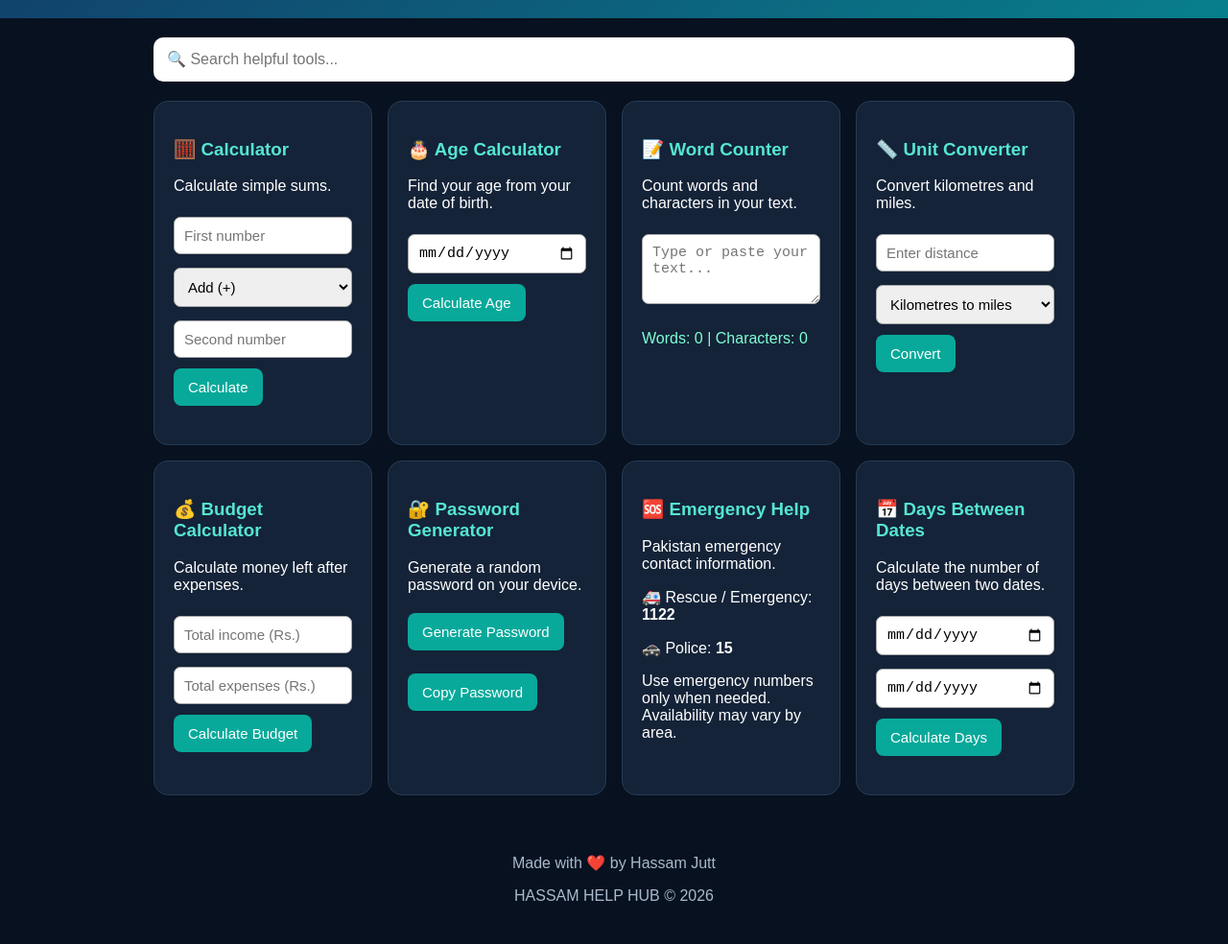
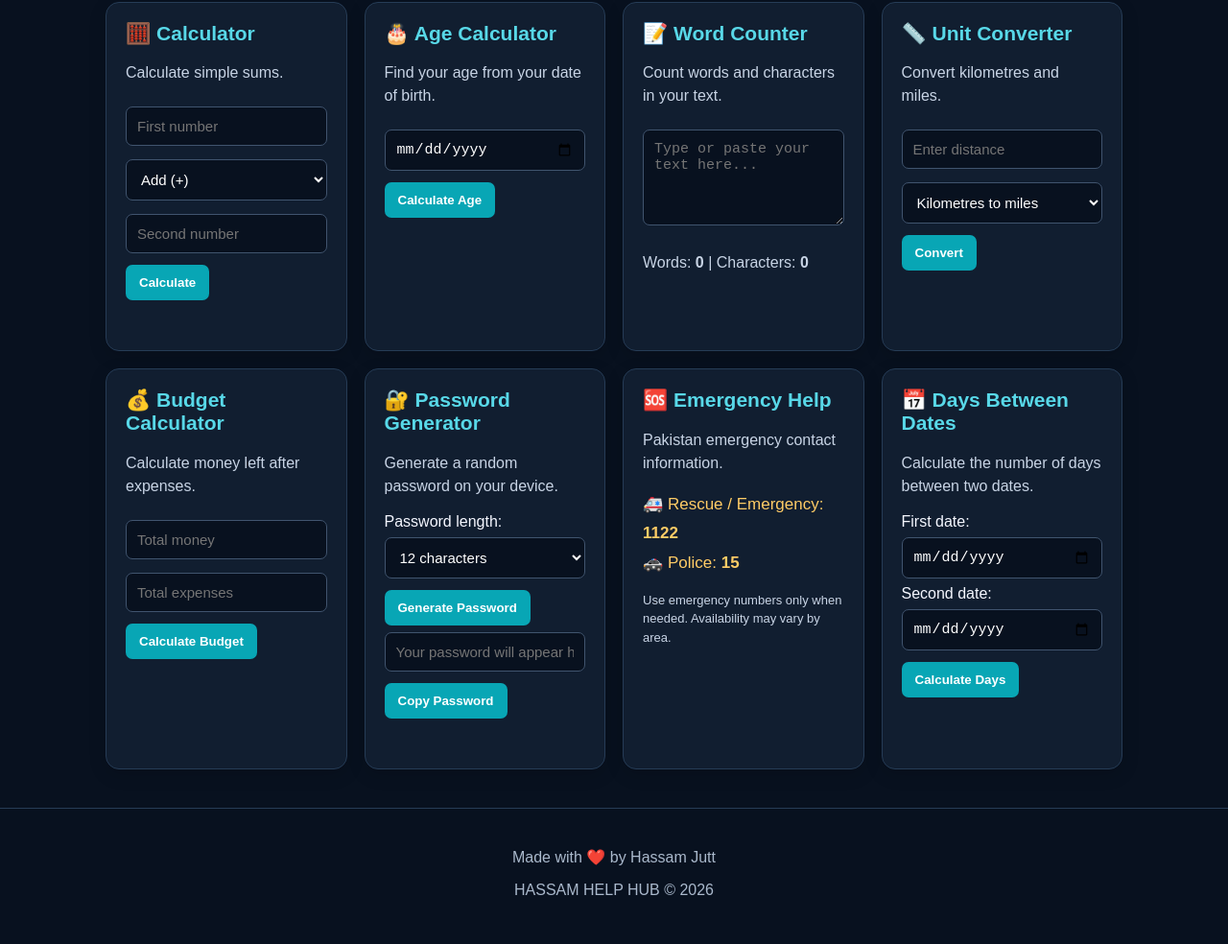
Before and after one commit to jutthassam373-svg/hassam-help-hub, a plain HTML site: page index.html in a window 1280 px wide. Shown: the part 154-1138 px from the top of the page at 96% size. Drawn offline with Linux system fonts and the light colour scheme.

Commit message:
Update index.html

```diff
--- a/index.html
+++ b/index.html
@@ -1,141 +1,247 @@
+
 <!DOCTYPE html>
-
 <html lang="en">
 <head>
 <meta charset="UTF-8">
 <meta name="viewport" content="width=device-width, initial-scale=1.0">
 <meta name="theme-color" content="#123c69">
-<meta name="description" content="Free helpful tools for everyday life by Hassam Jutt.">
-<link rel="manifest" href="./manifest.json">
+<meta name="description" content="HASSAM HELP HUB - Helpful free tools for everyday life.">
 <title>HASSAM HELP HUB</title>
 
+<link rel="manifest" href="./manifest.json">
+<link rel="icon" href="./icon.svg" type="image/svg+xml">
+
 <style>
-*{box-sizing:border-box}
-body{margin:0;font-family:Arial,sans-serif;background:#08111f;color:white}
-header{background:linear-gradient(135deg,#123c69,#087f8c);padding:35px 15px;text-align:center}
-header h1{margin:15px 0;font-size:32px}
-header p{color:#e0f7fa}
-.container{max-width:1000px;margin:auto;padding:20px}
-.search{width:100%;padding:14px;border:0;border-radius:10px;font-size:16px;margin-bottom:20px}
-.grid{display:grid;grid-template-columns:repeat(auto-fit,minmax(220px,1fr));gap:16px}
-.card{background:#142338;border:1px solid #263b55;border-radius:15px;padding:20px}
-.card h3{color:#55e6d0}
-button{background:#08a99a;color:white;border:0;border-radius:8px;padding:11px 15px;cursor:pointer;font-size:15px;margin:4px 0}
-button:hover{background:#087f8c}
-input,select,textarea{max-width:100%;font-size:15px}
-.tool{margin-top:15px}
-.tool input,.tool textarea,.tool select{width:100%;padding:10px;border-radius:7px;border:1px solid #aaa;margin:7px 0}
-.result{color:#7fffd4;overflow-wrap:anywhere}
-footer{text-align:center;padding:25px;color:#a9bacd}
-.hidden{display:none!important}
-#installBtn{background:#fff;color:#123c69;font-weight:bold;padding:13px 18px}
+* {
+  box-sizing: border-box;
+}
+
+body {
+  margin: 0;
+  font-family: Arial, sans-serif;
+  background: #08111f;
+  color: #f5f7ff;
+}
+
+header {
+  text-align: center;
+  padding: 35px 15px;
+  background: linear-gradient(135deg, #123c69, #087f8c);
+}
+
+header h1 {
+  margin: 0 0 10px;
+  font-size: 32px;
+}
+
+header p {
+  margin: 0;
+  color: #e1f5ff;
+}
+
+#installBtn {
+  margin-top: 18px;
+  padding: 12px 20px;
+  background: #ffffff;
+  color: #123c69;
+  border: none;
+  border-radius: 8px;
+  font-weight: bold;
+  cursor: pointer;
+}
+
+main {
+  max-width: 1100px;
+  margin: auto;
+  padding: 20px;
+}
+
+.tools {
+  display: grid;
+  grid-template-columns: repeat(auto-fit, minmax(250px, 1fr));
+  gap: 18px;
+}
+
+.card {
+  background: #111e30;
+  border: 1px solid #263c56;
+  border-radius: 14px;
+  padding: 20px;
+  box-shadow: 0 5px 18px #00000025;
+}
+
+.card h2 {
+  color: #58d8e8;
+  font-size: 21px;
+  margin-top: 0;
+}
+
+.card p {
+  color: #c8d4e5;
+  line-height: 1.5;
+}
+
+input, select, textarea {
+  width: 100%;
+  padding: 11px;
+  margin: 7px 0;
+  border: 1px solid #40546e;
+  border-radius: 7px;
+  background: #08111f;
+  color: white;
+  font-size: 15px;
+}
+
+textarea {
+  min-height: 100px;
+  resize: vertical;
+}
+
+button {
+  padding: 11px 14px;
+  border: none;
+  border-radius: 7px;
+  background: #08a6b5;
+  color: white;
+  font-weight: bold;
+  cursor: pointer;
+  margin-top: 5px;
+}
+
+button:hover {
+  background: #087f8c;
+}
+
+.result {
+  overflow-wrap: anywhere;
+  margin-top: 12px;
+  color: #7df0c5;
+  font-weight: bold;
+  min-height: 20px;
+}
+
+.emergency {
+  color: #ffcc66;
+  font-size: 17px;
+  line-height: 1.8;
+}
+
+footer {
+  text-align: center;
+  padding: 25px 12px;
+  margin-top: 20px;
+  color: #aab9cc;
+  border-top: 1px solid #263c56;
+}
+
+.small {
+  font-size: 13px;
+  color: #aab9cc;
+}
 </style>
-
 </head>
 
 <body>
+
 <header>
-<button id="installBtn" hidden>📲 Install HASSAM HELP HUB</button>
   <h1>🌟 HASSAM HELP HUB</h1>
   <p>Helpful tools for everyday life — all in one place!</p>
+  <button id="installBtn" hidden>📲 Install App</button>
 </header>
 
-<main class="container">
-<input class="search" id="search" placeholder="🔍 Search helpful tools..." oninput="searchTools()">
+<main>
+<section class="tools">
 
-<div class="grid">
-
-<section class="card">
-<h3>🧮 Calculator</h3>
+  <div class="card">
+    <h2>🧮 Calculator</h2>
     <p>Calculate simple sums.</p>
-<div class="tool">
-<input id="n1" type="number" placeholder="First number">
-<select id="op">
+    <input type="number" id="num1" placeholder="First number" step="any">
+    <select id="operator">
       <option value="+">Add (+)</option>
       <option value="-">Subtract (-)</option>
       <option value="*">Multiply (×)</option>
       <option value="/">Divide (÷)</option>
     </select>
-<input id="n2" type="number" placeholder="Second number">
+    <input type="number" id="num2" placeholder="Second number" step="any">
     <button onclick="calculate()">Calculate</button>
-<p class="result" id="calcResult"></p>
+    <div class="result" id="calcResult" aria-live="polite"></div>
   </div>
-</section>
 
-<section class="card">
-<h3>🎂 Age Calculator</h3>
+  <div class="card">
+    <h2>🎂 Age Calculator</h2>
     <p>Find your age from your date of birth.</p>
-<div class="tool">
-<input type="date" id="dob">
-<button onclick="ageCalc()">Calculate Age</button>
-<p class="result" id="ageResult"></p>
+    <input type="date" id="birthDate" aria-label="Date of birth">
+    <button onclick="calculateAge()">Calculate Age</button>
+    <div class="result" id="ageResult" aria-live="polite"></div>
   </div>
-</section>
 
-<section class="card">
-<h3>📝 Word Counter</h3>
+  <div class="card">
+    <h2>📝 Word Counter</h2>
     <p>Count words and characters in your text.</p>
-<div class="tool">
-<textarea id="words" rows="3" placeholder="Type or paste your text..." oninput="countWords()"></textarea>
-<p class="result" id="wordResult">Words: 0 | Characters: 0</p>
+    <textarea id="wordText" placeholder="Type or paste your text here..."></textarea>
+    <p>Words: <strong id="wordCount">0</strong> |
+    Characters: <strong id="charCount">0</strong></p>
   </div>
-</section>
 
-<section class="card">
-<h3>📏 Unit Converter</h3>
+  <div class="card">
+    <h2>📏 Unit Converter</h2>
     <p>Convert kilometres and miles.</p>
-<div class="tool">
-<input type="number" id="distance" placeholder="Enter distance">
-<select id="unit">
+    <input type="number" id="distance" placeholder="Enter distance" min="0" step="any">
+    <select id="unitType">
       <option value="km">Kilometres to miles</option>
       <option value="mi">Miles to kilometres</option>
     </select>
     <button onclick="convertDistance()">Convert</button>
-<p class="result" id="unitResult"></p>
+    <div class="result" id="distanceResult" aria-live="polite"></div>
   </div>
+
+  <div class="card">
+    <h2>💰 Budget Calculator</h2>
+    <p>Calculate money left after expenses.</p>
+    <input type="number" id="income" placeholder="Total money" min="0" step="any">
+    <input type="number" id="expenses" placeholder="Total expenses" min="0" step="any">
+    <button onclick="calculateBudget()">Calculate Budget</button>
+    <div class="result" id="budgetResult" aria-live="polite"></div>
+  </div>
+
+  <div class="card">
+    <h2>🔐 Password Generator</h2>
+    <p>Generate a random password on your device.</p>
+    <label for="passLength">Password length:</label>
+    <select id="passLength">
+      <option value="8">8 characters</option>
+      <option value="12" selected>12 characters</option>
+      <option value="16">16 characters</option>
+      <option value="20">20 characters</option>
+    </select>
+    <button onclick="generatePassword()">Generate Password</button>
+    <input id="passwordOutput" readonly placeholder="Your password will appear here">
+    <button onclick="copyPassword()">Copy Password</button>
+    <div class="result" id="passwordResult" aria-live="polite"></div>
+  </div>
+
+  <div class="card">
+    <h2>🆘 Emergency Help</h2>
+    <p>Pakistan emergency contact information.</p>
+    <div class="emergency">
+      🚑 Rescue / Emergency: <strong>1122</strong><br>
+      🚓 Police: <strong>15</strong>
+    </div>
+    <p class="small">Use emergency numbers only when needed. Availability may vary by area.</p>
+  </div>
+
+  <div class="card">
+    <h2>📅 Days Between Dates</h2>
+    <p>Calculate the number of days between two dates.</p>
+    <label for="date1">First date:</label>
+    <input type="date" id="date1">
+    <label for="date2">Second date:</label>
+    <input type="date" id="date2">
+    <button onclick="calculateDays()">Calculate Days</button>
+    <div class="result" id="daysResult" aria-live="polite"></div>
+  </div>
+
 </section>
-
-<section class="card">
-<h3>💰 Budget Calculator</h3>
-<p>Calculate money left after expenses.</p>
-<div class="tool">
-<input type="number" id="income" placeholder="Total income (Rs.)">
-<input type="number" id="expense" placeholder="Total expenses (Rs.)">
-<button onclick="budgetCalc()">Calculate Budget</button>
-<p class="result" id="budgetResult"></p>
-</div>
-</section>
-
-<section class="card">
-<h3>🔐 Password Generator</h3>
-<p>Generate a random password on your device.</p>
-<div class="tool">
-<button onclick="makePassword()">Generate Password</button>
-<p class="result" id="passwordResult"></p>
-<button onclick="copyPassword()">Copy Password</button>
-</div>
-</section>
-
-<section class="card">
-<h3>🆘 Emergency Help</h3>
-<p>Pakistan emergency contact information.</p>
-<p>🚑 Rescue / Emergency: <b>1122</b></p>
-<p>🚓 Police: <b>15</b></p>
-<p>Use emergency numbers only when needed. Availability may vary by area.</p>
-</section>
-
-<section class="card">
-<h3>📅 Days Between Dates</h3>
-<p>Calculate the number of days between two dates.</p>
-<div class="tool">
-<input type="date" id="date1">
-<input type="date" id="date2">
-<button onclick="dateCalc()">Calculate Days</button>
-<p class="result" id="dateResult"></p>
-</div>
-</section>
-
-</div>
 </main>
 
 <footer>
@@ -144,109 +250,205 @@ footer{text-align:center;padding:25px;color:#a9bacd}
 </footer>
 
 <script>
-const $ = id => document.getElementById(id);
+function calculate() {
+  const a = document.getElementById("num1").value;
+  const b = document.getElementById("num2").value;
+  const op = document.getElementById("operator").value;
+  const out = document.getElementById("calcResult");
 
-function calculate(){
- const a=$('n1').value,b=$('n2').value,op=$('op').value;
- if(a===''||b===''){$('calcResult').textContent='Please enter both numbers.';return}
- const x=Number(a),y=Number(b);
- if(op==='/'&&y===0){$('calcResult').textContent='Cannot divide by zero.';return}
- const r=op==='+'?x+y:op==='-'?x-y:op==='*'?x*y:x/y;
- $('calcResult').textContent='Answer: '+r;
+  if (a.trim() === "" || b.trim() === "") {
+    out.textContent = "Please enter both numbers.";
+    return;
   }
 
-function ageCalc(){
- const value=$('dob').value;
- if(!value){$('ageResult').textContent='Please select your birth date.';return}
- const birth=new Date(value+'T00:00:00'),today=new Date();
- if(birth>today){$('ageResult').textContent='Birth date cannot be in the future.';return}
- let age=today.getFullYear()-birth.getFullYear();
- if(today.getMonth()<birth.getMonth()||(today.getMonth()===birth.getMonth()&&today.getDate()<birth.getDate()))age--;
- $('ageResult').textContent='Your age is '+age+' years.';
+  const x = Number(a);
+  const y = Number(b);
+  let answer;
+
+  if (op === "+") answer = x + y;
+  else if (op === "-") answer = x - y;
+  else if (op === "*") answer = x * y;
+  else {
+    if (y === 0) {
+      out.textContent = "Cannot divide by zero.";
+      return;
+    }
+    answer = x / y;
   }
 
-function countWords(){
- const t=$('words').value.trim();
- $('wordResult').textContent='Words: '+(t?t.split(/\s+/).length:0)+' | Characters: '+$('words').value.length;
+  out.textContent = "Result: " + answer;
 }
 
-function convertDistance(){
- const v=$('distance').value;
- if(v===''||Number(v)<0){$('unitResult').textContent='Enter a valid distance.';return}
- const kmToMiles=$('unit').value==='km';
- const result=kmToMiles?Number(v)*0.621371:Number(v)*1.609344;
- $('unitResult').textContent='Result: '+result.toFixed(3)+(kmToMiles?' miles':' kilometres');
+function calculateAge() {
+  const value = document.getElementById("birthDate").value;
+  const out = document.getElementById("ageResult");
+
+  if (!value) {
+    out.textContent = "Please select your date of birth.";
+    return;
   }
 
-function budgetCalc(){
- const a=$('income').value,b=$('expense').value;
- if(a===''||b===''||Number(a)<0||Number(b)<0){$('budgetResult').textContent='Enter valid amounts.';return}
- const balance=Number(a)-Number(b);
- $('budgetResult').textContent=balance>=0?'Money remaining: Rs. '+balance:'You are over budget by Rs. '+Math.abs(balance);
+  const birth = new Date(value + "T00:00:00");
+  const today = new Date();
+  today.setHours(0, 0, 0, 0);
+
+  if (birth > today) {
+    out.textContent = "Date of birth cannot be in the future.";
+    return;
   }
 
-function makePassword(){
- const chars='ABCDEFGHJKLMNPQRSTUVWXYZabcdefghijkmnopqrstuvwxyz23456789!@#$%&*';
- const bytes=new Uint32Array(16);
- crypto.getRandomValues(bytes);
- $('passwordResult').textContent=Array.from(bytes,b=>chars[b%chars.length]).join('');
+  let years = today.getFullYear() - birth.getFullYear();
+  let months = today.getMonth() - birth.getMonth();
+  let days = today.getDate() - birth.getDate();
+
+  if (days < 0) {
+    months--;
+    const previousMonth = new Date(today.getFullYear(), today.getMonth(), 0);
+    days += previousMonth.getDate();
   }
 
-async function copyPassword(){
- const p=$('passwordResult').textContent;
- if(!p){$('passwordResult').textContent='Generate a password first.';return}
- try{
-  await navigator.clipboard.writeText(p);
-  $('passwordResult').textContent='Password copied!';
- }catch(e){
-  $('passwordResult').textContent='Copy manually: '+p;
+  if (months < 0) {
+    years--;
+    months += 12;
+  }
+
+  out.textContent = years + " years, " + months + " months, " + days + " days";
+}
+
+const wordText = document.getElementById("wordText");
+
+wordText.addEventListener("input", function() {
+  const text = wordText.value.trim();
+  const words = text ? text.split(/\s+/).length : 0;
+
+  document.getElementById("wordCount").textContent = words;
+  document.getElementById("charCount").textContent = wordText.value.length;
+});
+
+function convertDistance() {
+  const value = document.getElementById("distance").value;
+  const out = document.getElementById("distanceResult");
+
+  if (value.trim() === "" || Number(value) < 0) {
+    out.textContent = "Please enter a valid distance.";
+    return;
+  }
+
+  const n = Number(value);
+  const unit = document.getElementById("unitType").value;
+
+  if (unit === "km") {
+    out.textContent = (n * 0.621371).toFixed(3) + " miles";
+  } else {
+    out.textContent = (n * 1.609344).toFixed(3) + " kilometres";
   }
 }
 
-function dateCalc(){
- if(!$('date1').value||!$('date2').value){$('dateResult').textContent='Select both dates.';return}
- const a=new Date($('date1').value+'T00:00:00Z');
- const b=new Date($('date2').value+'T00:00:00Z');
- $('dateResult').textContent='Days between dates: '+Math.abs(Math.round((b-a)/86400000));
+function calculateBudget() {
+  const incomeValue = document.getElementById("income").value;
+  const expenseValue = document.getElementById("expenses").value;
+  const out = document.getElementById("budgetResult");
+
+  if (incomeValue.trim() === "" || expenseValue.trim() === "" ||
+      Number(incomeValue) < 0 || Number(expenseValue) < 0) {
+    out.textContent = "Enter valid amounts for money and expenses.";
+    return;
   }
 
-function searchTools(){
- const q=$('search').value.toLowerCase();
- document.querySelectorAll('.card').forEach(card=>{
-  card.classList.toggle('hidden',!card.innerText.toLowerCase().includes(q));
- });
+  const remaining = Number(incomeValue) - Number(expenseValue);
+  out.textContent = remaining >= 0
+    ? "Money left: " + remaining.toFixed(2)
+    : "Over budget by: " + Math.abs(remaining).toFixed(2);
 }
 
-let installPrompt;
-const installBtn=$('installBtn');
+function generatePassword() {
+  const length = Number(document.getElementById("passLength").value);
+  const chars = "ABCDEFGHIJKLMNOPQRSTUVWXYZabcdefghijklmnopqrstuvwxyz0123456789!@#$%&*?";
+  const randomValues = new Uint32Array(length);
+  crypto.getRandomValues(randomValues);
 
-if('serviceWorker' in navigator){
- window.addEventListener('load',()=>{
-  navigator.serviceWorker.register('./sw.js').catch(error=>{
-   console.log('Service worker registration failed:',error);
+  let password = "";
+  for (let i = 0; i < length; i++) {
+    password += chars[randomValues[i] % chars.length];
+  }
+
+  document.getElementById("passwordOutput").value = password;
+  document.getElementById("passwordResult").textContent = "";
+}
+
+async function copyPassword() {
+  const field = document.getElementById("passwordOutput");
+  const out = document.getElementById("passwordResult");
+
+  if (!field.value) {
+    out.textContent = "Generate a password first.";
+    return;
+  }
+
+  try {
+    await navigator.clipboard.writeText(field.value);
+    out.textContent = "Password copied!";
+  } catch (error) {
+    field.select();
+    const copied = document.execCommand("copy");
+    out.textContent = copied
+      ? "Password copied!"
+      : "Please select and copy the password manually.";
+  }
+}
+
+function calculateDays() {
+  const a = document.getElementById("date1").value;
+  const b = document.getElementById("date2").value;
+  const out = document.getElementById("daysResult");
+
+  if (!a || !b) {
+    out.textContent = "Please select both dates.";
+    return;
+  }
+
+  const first = new Date(a + "T00:00:00Z");
+  const second = new Date(b + "T00:00:00Z");
+  const difference = Math.abs(second - first);
+  const days = Math.round(difference / 86400000);
+
+  out.textContent = "Days between dates: " + days;
+}
+
+// Register the service worker so the website can work as an installable app.
+if ("serviceWorker" in navigator) {
+  window.addEventListener("load", function() {
+    navigator.serviceWorker.register("./sw.js")
+      .catch(function(error) {
+        console.log("Service worker error:", error);
       });
   });
 }
 
-window.addEventListener('beforeinstallprompt',event=>{
+// Show the install button when the browser supports the install prompt.
+let installPrompt = null;
+const installBtn = document.getElementById("installBtn");
+
+window.addEventListener("beforeinstallprompt", function(event) {
   event.preventDefault();
- installPrompt=event;
- installBtn.hidden=false;
+  installPrompt = event;
+  installBtn.hidden = false;
 });
 
-installBtn.addEventListener('click',async()=>{
- if(!installPrompt){
-  alert('If installation is supported, open your browser menu and choose Install app or Add to Home screen.');
+installBtn.addEventListener("click", async function() {
+  if (!installPrompt) {
+    alert("Open your browser menu and look for Install app or Add to Home screen.");
     return;
   }
+
   installPrompt.prompt();
   await installPrompt.userChoice;
- installPrompt=null;
- installBtn.hidden=true;
+  installPrompt = null;
+  installBtn.hidden = true;
 });
 
-window.addEventListener('appinstalled',()=>{
- installBtn.hidden=true;
+window.addEventListener("appinstalled", function() {
+  installBtn.hidden = true;
 });
 </script>
 
```
Lines whose indentation alone changed are shown as unchanged.
